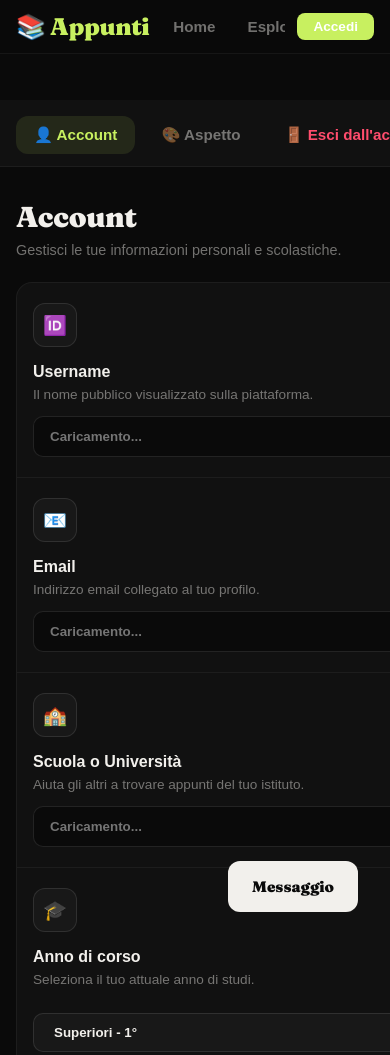
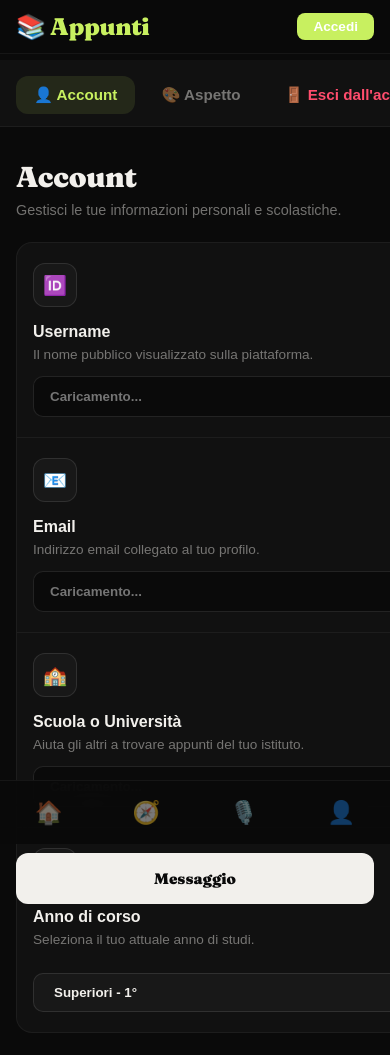
Before and after one commit to morganzero11-hue/appunti, a website: page public/impostazioni.html in a window 390 px wide. Shown: the top 1055 px of the page. Drawn offline with Linux system fonts and the light colour scheme; a web font is replaced by a local one.

Commit message:
telefono

```diff
--- a/public/impostazioni.html
+++ b/public/impostazioni.html
@@ -81,6 +81,28 @@
         /* Fix colore testo bottone accedi in chiaro per contrasto */
         body.light-theme .topnav__login { color: #fff; }
         .topnav__login:hover { transform: scale(1.05); }
+
+        /* ─── BOTTOM NAV (SOLO SMARTPHONE) ─── */
+        .bottom-nav {
+            display: none;
+            position: fixed; bottom: 0; left: 0; right: 0;
+            height: 64px;
+            background: rgba(10, 10, 10, 0.95);
+            backdrop-filter: blur(20px);
+            border-top: 1px solid var(--border);
+            z-index: 1000;
+            justify-content: space-around; align-items: center;
+            padding-bottom: env(safe-area-inset-bottom);
+            transition: background-color 0.3s;
+        }
+        body.light-theme .bottom-nav { background: rgba(248, 249, 250, 0.95); }
+
+        .bottom-nav a {
+            color: var(--muted); text-decoration: none;
+            font-size: 1.4rem; padding: 10px; border-radius: 12px;
+            transition: all .2s; display: flex; align-items: center; justify-content: center;
+        }
+        .bottom-nav a.active { color: var(--accent); }
 
         /* ─── LAYOUT ─── */
         .page-container {
@@ -197,7 +219,7 @@
             position: fixed; bottom: 32px; right: 32px; background: var(--text);
             color: var(--bg); padding: 16px 24px; border-radius: 12px;
             font-family: 'Fraunces', serif; font-weight: 800; font-size: 0.95rem;
-            transform: translateY(100px); transition: 0.4s cubic-bezier(0.175, 0.885, 0.32, 1.275); z-index: 10000;
+            transform: translateY(150px); transition: 0.4s cubic-bezier(0.175, 0.885, 0.32, 1.275); z-index: 10000;
         }
         .toast.show { transform: translateY(0); }
 
@@ -211,6 +233,11 @@
         }
 
         @media (max-width: 768px) {
+            /* Navbar bottom visibile e margin al body per non coprire il contenuto */
+            body { padding-bottom: 80px; }
+            .bottom-nav { display: flex; }
+            .toast { bottom: 90px; right: 16px; left: 16px; text-align: center; } /* Sposta il toast sopra la navbar */
+
             /* 1. Navbar: Rendiamo i link scrollabili orizzontalmente invece di nasconderli */
             .topnav {
                 height: auto;
@@ -221,17 +248,11 @@
             .topnav__brand { margin-right: auto; }
             .topnav__login { padding: 6px 16px; font-size: 0.85rem; margin-left: auto; }
             .topnav__links {
-                display: flex;
-                width: 100%; /* Prende tutta la riga sotto il logo */
-                overflow-x: auto; /* Scroll orizzontale col dito */
-                scrollbar-width: none; /* Nasconde la scrollbar */
-                gap: 8px;
+                display: none; /* Nascondiamo su mobile poiché abbiamo la bottom nav */
             }
-            .topnav__links::-webkit-scrollbar { display: none; }
-            .topnav__links a { white-space: nowrap; padding: 6px 12px; }
 
             /* 2. Spazio extra sotto la navbar più alta */
-            .page-container { margin-top: 100px; }
+            .page-container { margin-top: 60px; min-height: calc(100vh - 60px - 80px); } /* Sottrae top e bottom nav */
 
             /* 3. Sidebar trasformata in Tab orizzontali */
             .sidebar { padding: 16px 16px 0; }
@@ -294,7 +315,9 @@
         }
     </script>
 </head>
-<body class=""> <nav class="topnav">
+<body class="">
+
+<nav class="topnav">
     <a href="index.html" class="topnav__brand">📚 Appunti</a>
     <ul class="topnav__links">
         <li><a href="index.html">Home</a></li>
@@ -305,6 +328,13 @@
         <li><a href="impostazioni.html" class="active">Impostazioni</a></li>
     </ul>
     <a href="login.html" class="topnav__login" id="navLoginBtn">Accedi</a>
+</nav>
+
+<nav class="bottom-nav">
+    <a href="index.html">🏠</a>
+    <a href="esplora.html">🧭</a>
+    <a href="podcast.html">🎙️</a>
+    <a href="profilo.html">👤</a>
 </nav>
 
 <div class="page-container">
```
